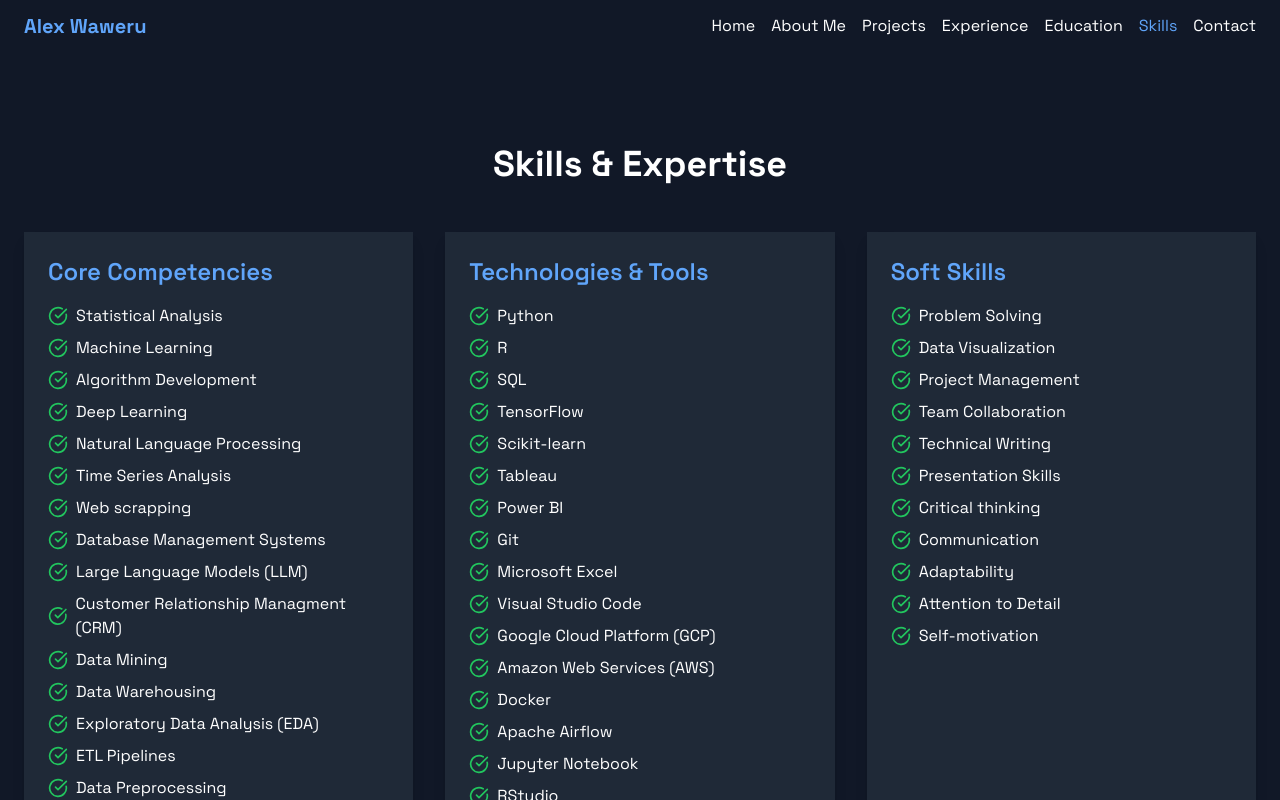
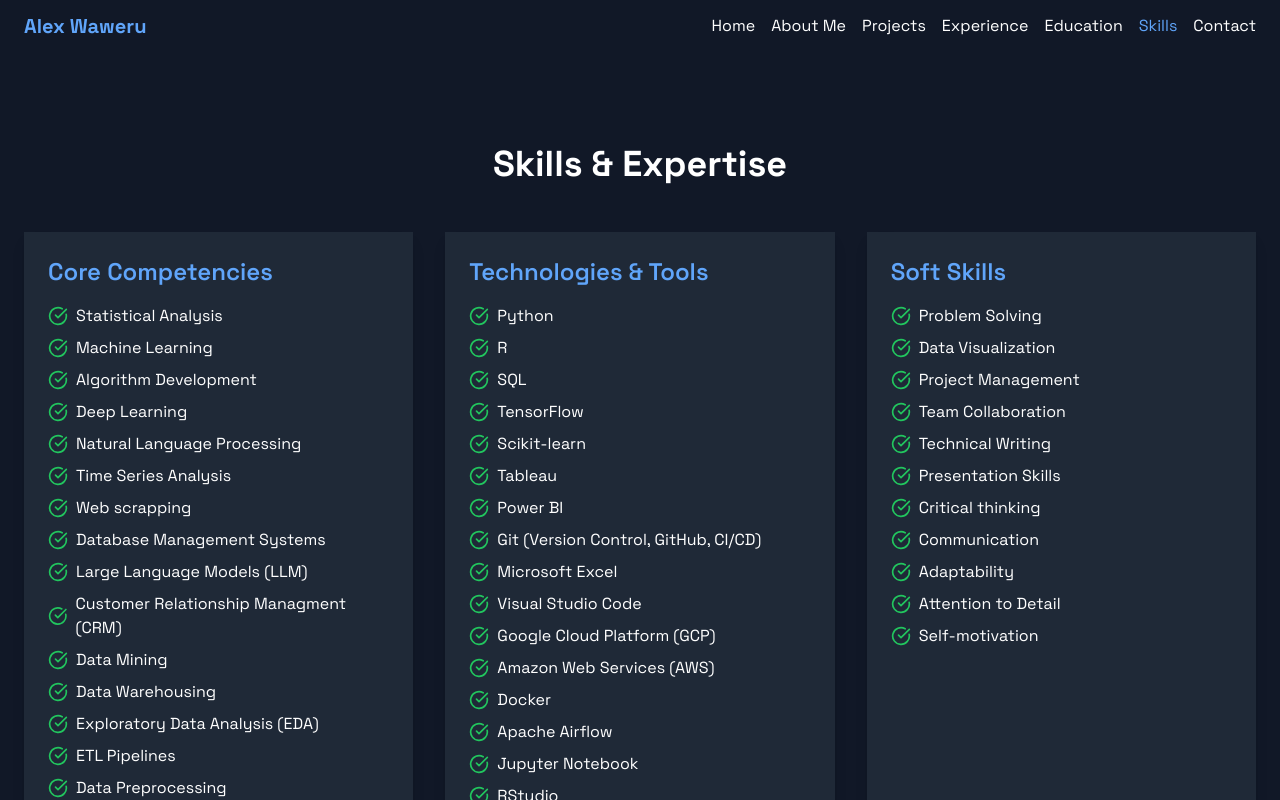
Before and after one commit to AlexGit-05/AlexWaweru.github.io, a Next.js app: page /AlexWaweru.github.io/skills in a window 1280 px wide. Shown: the top 800 px of the page. Built offline with nearby package versions, Linux system fonts and the light colour scheme.

Commit message:
skills final update

```diff
--- a/app/skills/page.tsx
+++ b/app/skills/page.tsx
@@ -27,7 +27,7 @@ const skills = {
     "Scikit-learn",
     "Tableau",
     "Power BI",
-    "Git",
+    "Git (Version Control, GitHub, CI/CD)",
     "Microsoft Excel",
     "Visual Studio Code",
     "Google Cloud Platform (GCP)",
```
